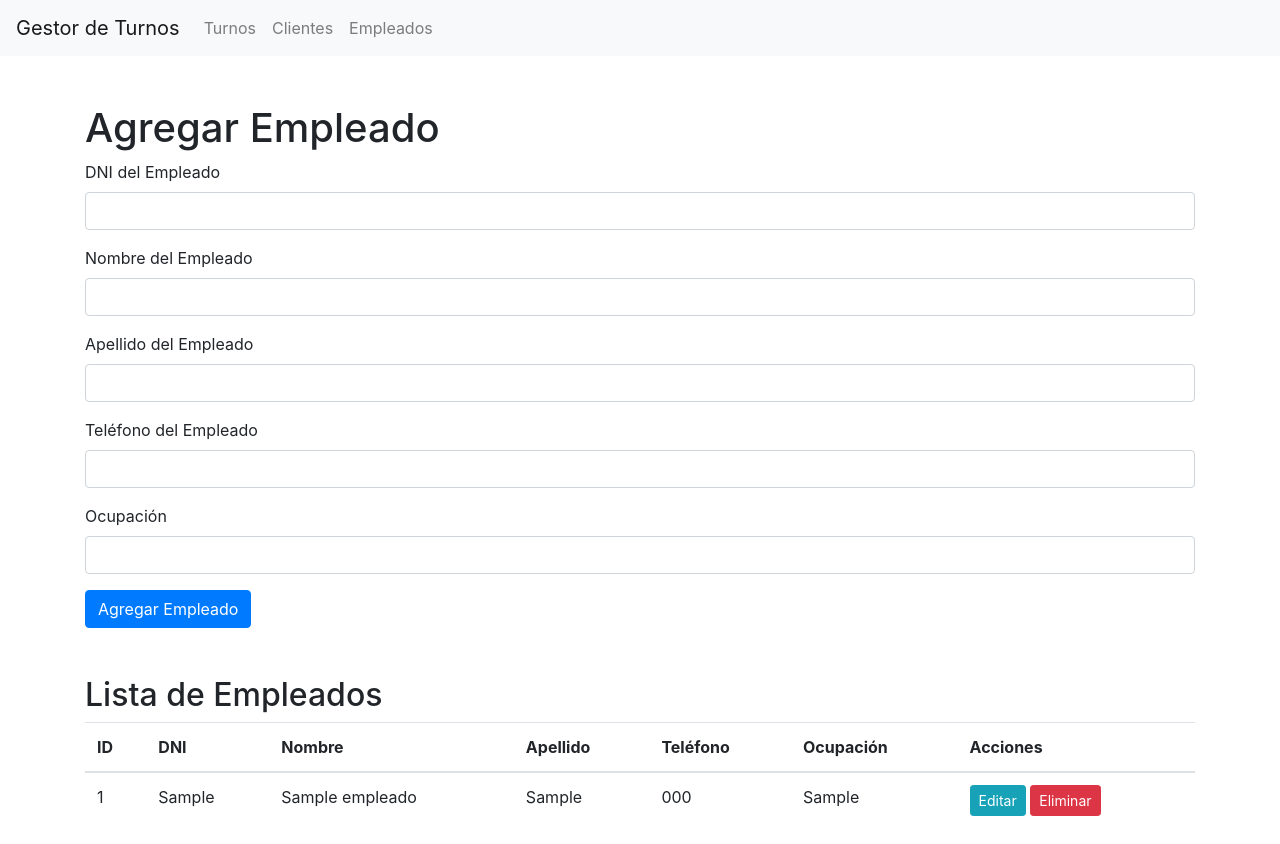
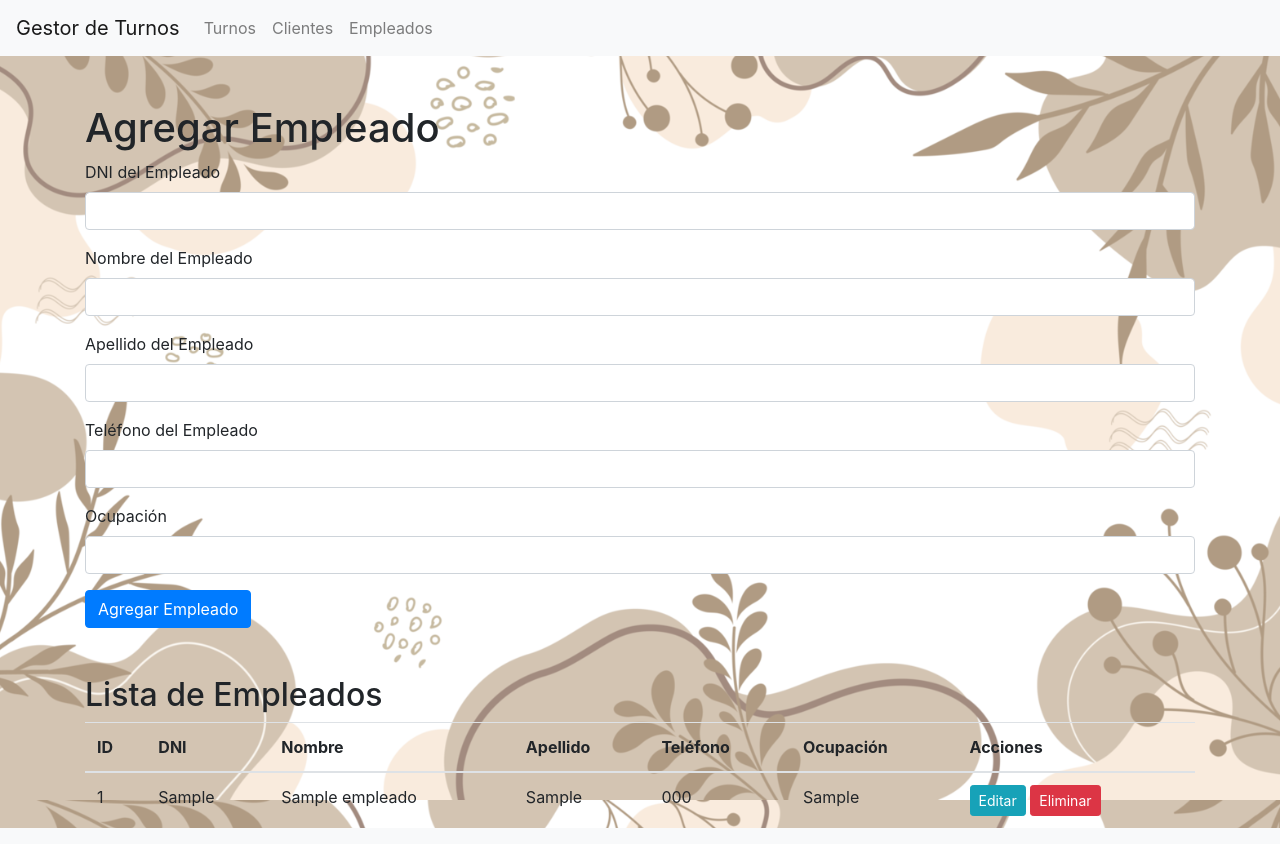
Before and after one commit to KatherineGomez96/Sistema-Gestor-de-Turnos, a Flask app: page /empleados in a window 1280 px wide. Run offline with Flask 3, Linux system fonts and the light colour scheme; tables that the repository leaves empty hold one stand-in row (values such as "Sample post"); some libraries are stand-ins or nearby versions.

Commit message:
modificaciones en los estilos

```diff
--- a/templates/empleado.html
+++ b/templates/empleado.html
@@ -5,6 +5,8 @@
         <meta name="viewport" content="width=device-width, initial-scale=1.0">
         <link rel="stylesheet" href="https://stackpath.bootstrapcdn.com/bootstrap/4.5.2/css/bootstrap.min.css">
         <title>Gestión de Empleados</title>
+        <!--Estilos Propios-->
+        <link rel="stylesheet" href="stiles.css">
     </head>
 
     <body>
--- a/templates/index.html
+++ b/templates/index.html
@@ -5,7 +5,12 @@
         <meta name="viewport" content="width=device-width, initial-scale=1.0">
         <link rel="stylesheet" href="https://stackpath.bootstrapcdn.com/bootstrap/4.5.2/css/bootstrap.min.css">
         <title>Sistema Gestor de Turnos</title>
+
+        <!--Estilos Propios-->
+        <link rel="stylesheet" href="stiles.css">
+
     </head>
+
     <body>
         <!-- Navbar -->
         <nav class="navbar navbar-expand-lg navbar-light bg-light">
--- /dev/null
+++ b/templates/stiles.css
@@ -0,0 +1,8 @@
+body {
+    background-image: url('fondo.webp');
+    background-size: cover;
+    background-position: center center;
+    background-attachment: fixed;
+    height: 100vh;
+    margin: 0;
+}
--- a/templates/usuario.html
+++ b/templates/usuario.html
@@ -5,6 +5,9 @@
         <meta name="viewport" content="width=device-width, initial-scale=1.0">
         <link rel="stylesheet" href="https://stackpath.bootstrapcdn.com/bootstrap/4.5.2/css/bootstrap.min.css">
         <title>Gestión de Clientes</title>
+
+        <!--Estilos Propios-->
+        <link rel="stylesheet" href="stiles.css">
     </head>
     <body>
         <!-- Navbar -->
```
Also changed, not shown: templates/fondo.webp (added).
